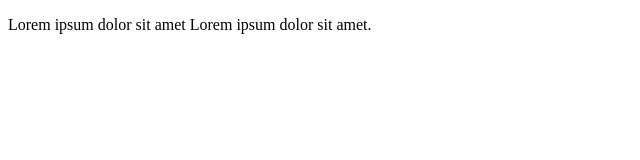
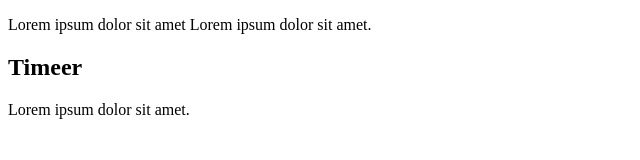
Before and after one commit to mastermindshudipta/simple-html, a plain HTML site: page git.html in a window 1280 px wide. Shown: the whole page, without its empty margins (0-640 px from the left). Drawn offline with Linux system fonts and the light colour scheme.

Commit message:
update one file

```diff
--- a/git.html
+++ b/git.html
@@ -7,5 +7,7 @@
 </head>
 <body>
     <p>Lorem ipsum dolor sit amet Lorem ipsum dolor sit amet.</p>
+    <h2>Timeer</h2>
+    <p>Lorem ipsum dolor sit amet.</p>
 </body>
 </html>
```
